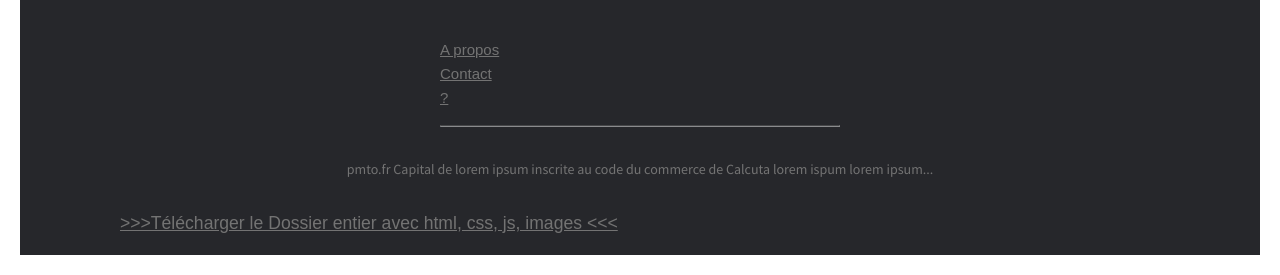
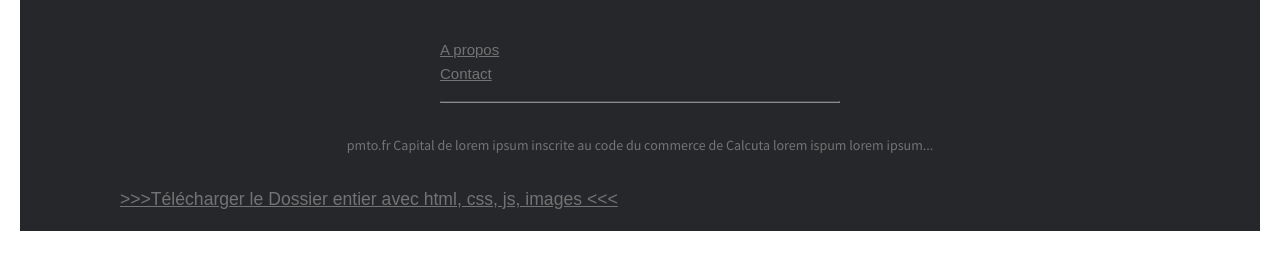
Before and after one commit to 27345/eliotttyvaert, a plain HTML site: page index.html in a window 1280 px wide. Shown: the part 4573-4848 px from the top of the page. After the commit the page ends 4824 px from the top, so only its background shows below. Drawn offline with nearby package versions, Linux system fonts and the light colour scheme.

Commit message:
Update index.html

```diff
--- a/index.html
+++ b/index.html
@@ -158,7 +158,6 @@
         <ul class="footer-links">
           <li><a href="#aproposz">A propos</a></li>
           <li><a href="contactz">Contact</a></li>
-          <li><a href="https://medias.spotern.com/spots/w640/215/215843-1563353336.jpg">?</a></li>
         </ul>
       </div>
 
```
